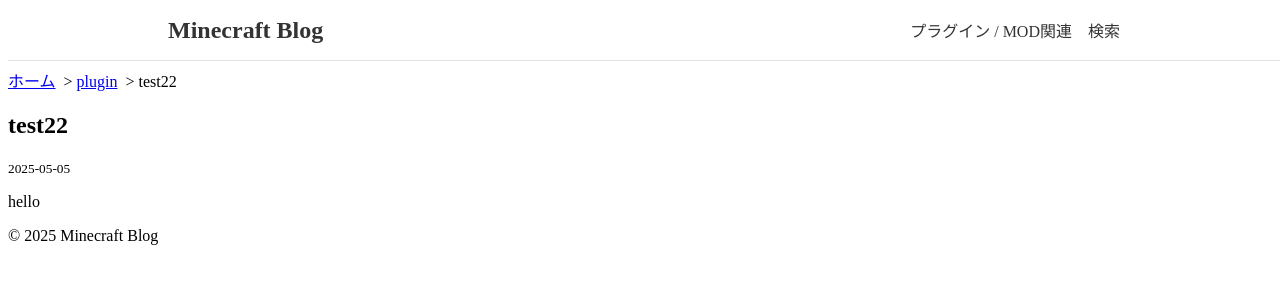
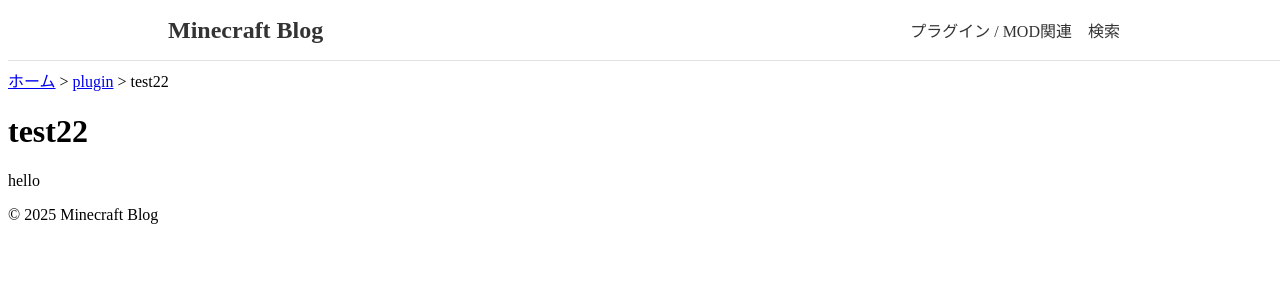
Before and after one commit to Riku-tatuto/minecraft-blog, a Jekyll site: the page built from _posts/2025-05-05-testkizi2.html, in a window 1280 px wide. Shown: the top 300 px of the page. Built offline with Jekyll 4.4.1, drawn with Linux system fonts in a browser that asks for light colours.

Commit message:
Update post.html

```diff
--- a/_layouts/post.html
+++ b/_layouts/post.html
@@ -12,19 +12,17 @@
   {% include nav.html %}
 
   <nav class="breadcrumb">
-    <a href="{{ site.baseurl }}/home.html">ホーム</a>
-    {% if page.category %}&nbsp;&gt;&nbsp;<a href="{{ site.baseurl }}/{{ page.category }}.html">{{ page.category }}</a>{% endif %}
-    &nbsp;&gt;&nbsp;{{ page.title }}
+    <a href="{{ site.baseurl }}/home.html">ホーム</a> &gt;
+    <a href="{{ site.baseurl }}/{{ page.category }}.html">{{ page.category }}</a> &gt;
+    <span>{{ page.title }}</span>
   </nav>
-
   <main>
-    <div style="margin-top: 20px;">
-      <article>
-        <h1>{{ page.title }}</h1>
-        <p><small>{{ page.date | date: "%Y-%m-%d" }}</small></p>
-        <div class="content">{{ content }}</div>
-      </article>
-    </div>
+    <h1>{{ page.title }}</h1>
+    {% if page.thumbnail %}
+      <img src="{{ page.thumbnail }}" class="post-thumb" alt="サムネイル">
+    {% endif %}
+    {{ content }}
+    <div id="like-container"><!-- いいねボタンは記事ページでのみ出す --></div>
   </main>
   <footer>&copy; {{ site.time | date: "%Y" }} Minecraft Blog</footer>
 </body>
```
